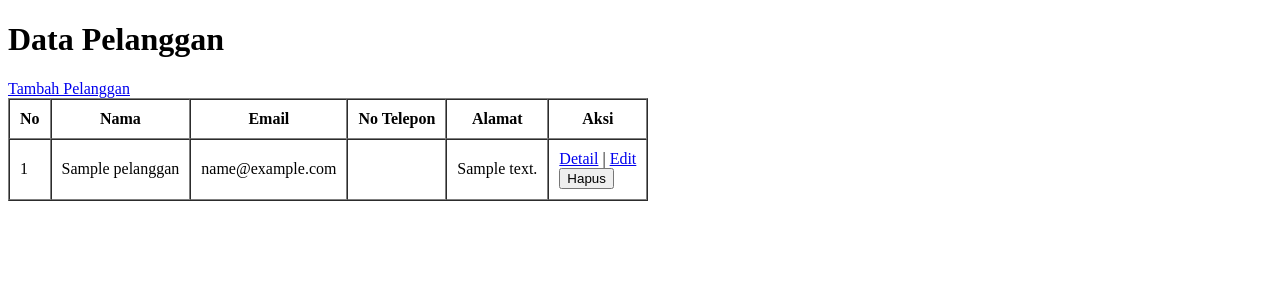
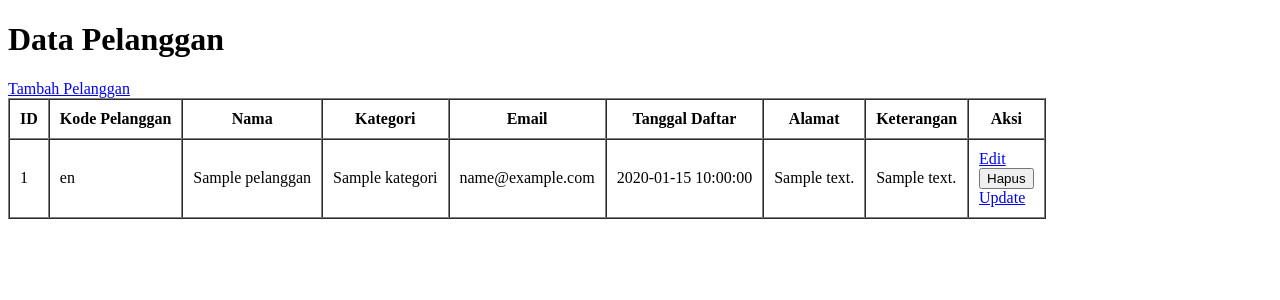
Before and after one commit to Latiffaamelia/crud-kelompok-6, a Laravel app: template resources/views/pelanggan/index.blade.php in a window 1280 px wide. Shown: the top 300 px of the page. Run offline with Laravel 12, Linux system fonts and the light colour scheme; the template is opened without the code that fills it: most values are stand-ins (such as "Sample title", 1, 10 or a date in 2020).

Commit message:
Menyesuaikan tampilan tabel pelanggan

```diff
--- a/resources/views/pelanggan/index.blade.php
+++ b/resources/views/pelanggan/index.blade.php
@@ -1,3 +1,4 @@
+
 <!DOCTYPE html>
 <html lang="id">
 <head>
@@ -14,11 +15,14 @@
     <table border="1" cellpadding="10" cellspacing="0">
         <thead>
             <tr>
-                <th>No</th>
+                <th>ID</th>
+                <th>Kode Pelanggan</th>
                 <th>Nama</th>
+                <th>Kategori</th>
                 <th>Email</th>
-                <th>No Telepon</th>
+                <th>Tanggal Daftar</th>
                 <th>Alamat</th>
+                <th>Keterangan</th>
                 <th>Aksi</th>
             </tr>
         </thead>
@@ -26,21 +30,24 @@
         <tbody>
             @foreach ($pelanggans as $pelanggan)
                 <tr>
-                    <td>{{ $loop->iteration }}</td>
+                    <td>{{ $pelanggan->id }}</td>
+                    <td>{{ $pelanggan->kode_pelanggan }}</td>
                     <td>{{ $pelanggan->nama }}</td>
+                    <td>{{ $pelanggan->kategori }}</td>
                     <td>{{ $pelanggan->email }}</td>
-                    <td>{{ $pelanggan->no_telepon }}</td>
+                    <td>{{ $pelanggan->tanggal_daftar }}</td>
                     <td>{{ $pelanggan->alamat }}</td>
+                    <td>{{ $pelanggan->keterangan }}</td>
                     <td>
-                       <a href="{{ route('pelanggan.show', $pelanggan->id) }}">Detail</a> |
+                        <a href="{{ route('pelanggan.edit', $pelanggan->id) }}">Edit</a>
 
-                       <a href="{{ route('pelanggan.edit', $pelanggan->id) }}">Edit</a>
+                        <form action="{{ route('pelanggan.destroy', $pelanggan->id) }}" method="POST">
+                            @csrf
+                            @method('DELETE')
+                            <button type="submit">Hapus</button>
+                        </form>
 
-                     <form action="{{ route('pelanggan.destroy', $pelanggan->id) }}" method="POST">
-                       @csrf
-                         @method('DELETE')
-                        <button type="submit">Hapus</button>
-                     </form>
+                        <a href="{{ route('pelanggan.show', $pelanggan->id) }}">Update</a>
                     </td>
                 </tr>
             @endforeach
```
